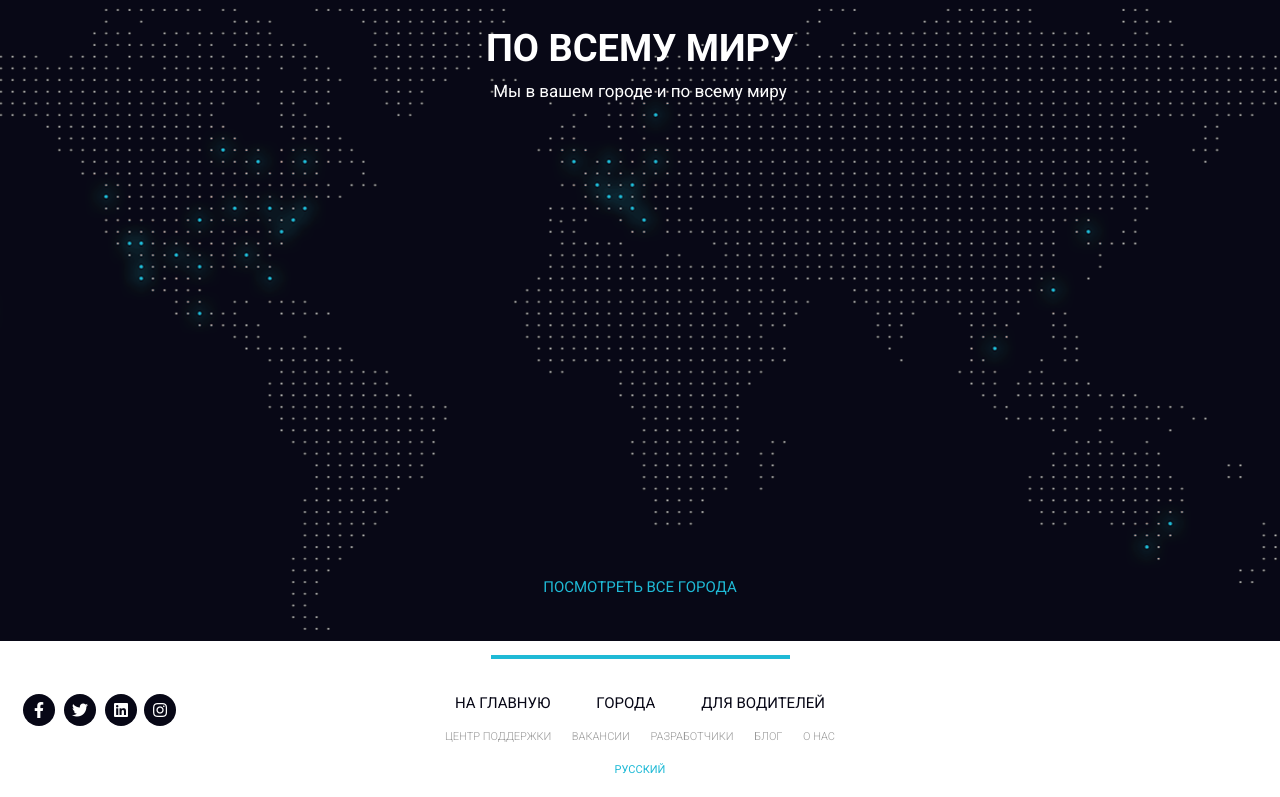
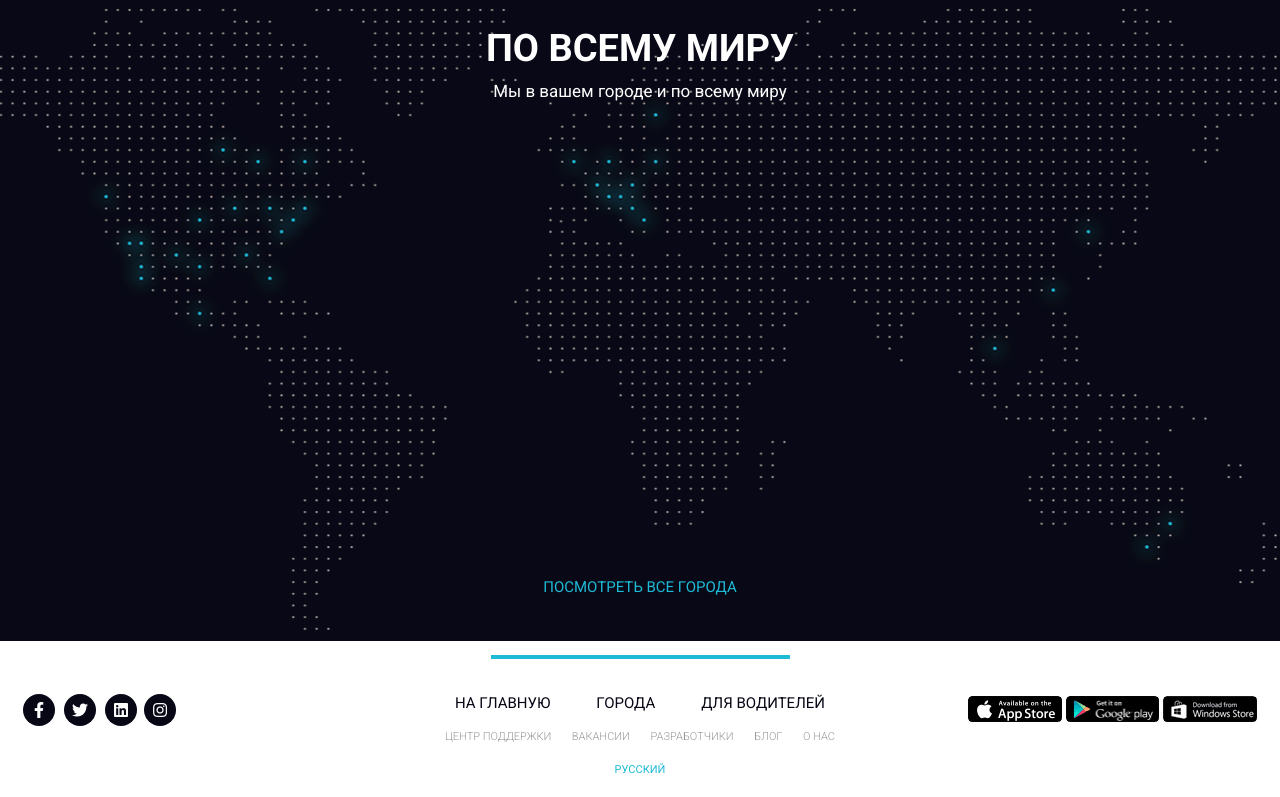
Before and after one commit to hed44/hed44, a plain HTML site: page index.html in a window 1280 px wide. Shown: the part 4620-5417 px from the top of the page. Drawn offline with Linux system fonts and the light colour scheme.

Commit message:
изменил путь к иконкам

```diff
--- a/index.html
+++ b/index.html
@@ -341,9 +341,9 @@
 
             </div>
             <div class="footer_mobile">
-                <a href="#"><img src="/src/icons/mobile/app_store.png" alt=""></a>
-                <a href="#"><img src="/src/icons/mobile/google_play.png" alt=""></a>
-                <a href="#"><img src="/src/icons/mobile/windows_store.png" alt=""></a>
+                <a href="#"><img src="icons/mobile/app_store.png" alt=""></a>
+                <a href="#"><img src="icons/mobile/google_play.png" alt=""></a>
+                <a href="#"><img src="icons/mobile/windows_store.png" alt=""></a>
             </div>
 
         </div>
```
